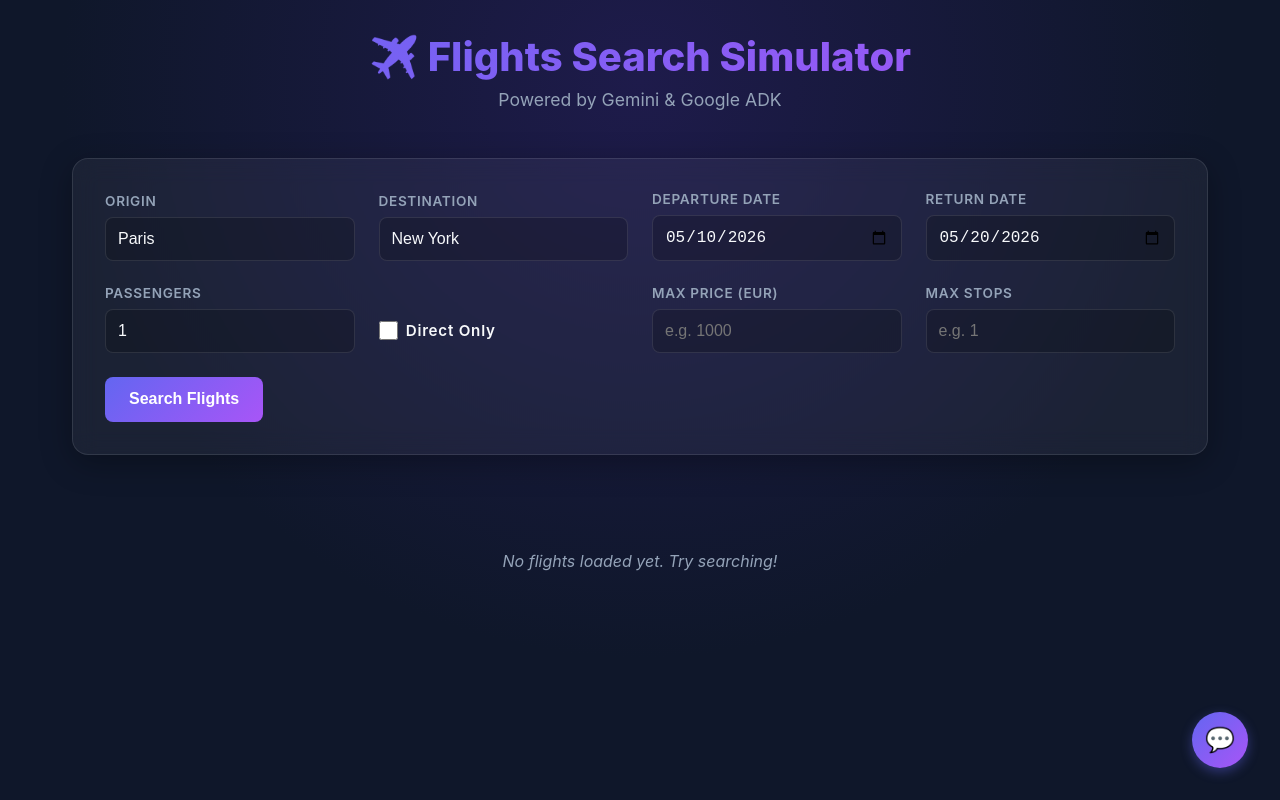
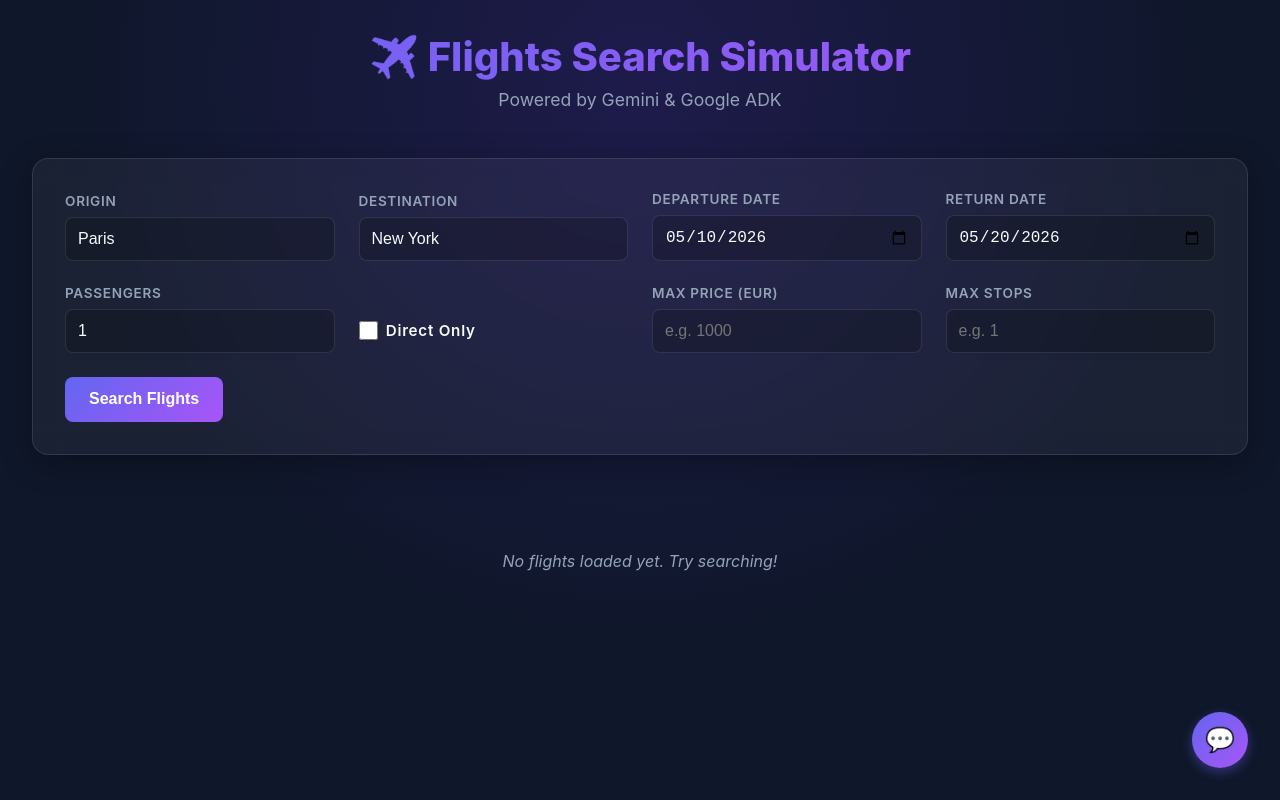
Before and after one commit to maggiemhanna/flights_search, a React (Vite) app in the folder frontend/: page / in a window 1280 px wide. Built offline with nearby package versions, Linux system fonts and the light colour scheme.

Commit message:
Fix pagination bug in ChatWidget and update layout width

```diff
--- a/frontend/src/App.jsx
+++ b/frontend/src/App.jsx
@@ -249,7 +249,7 @@
           <div className="empty-state">No flights loaded yet. Try searching!</div>
         )}
       </div>
-      <ChatWidget flights={flights} setFlights={setFlights} searchParams={searchParams} setSearchParams={setSearchParams} fetchFlights={fetchFlights} />
+      <ChatWidget flights={flights} setFlights={setFlights} searchParams={searchParams} setSearchParams={setSearchParams} fetchFlights={fetchFlights} setCurrentPage={setCurrentPage} />
     </div>
   );
 }
--- a/frontend/src/ChatWidget.jsx
+++ b/frontend/src/ChatWidget.jsx
@@ -1,6 +1,6 @@
 import { useState } from 'react';
 
-function ChatWidget({ flights, setFlights, searchParams, setSearchParams, fetchFlights }) {
+function ChatWidget({ flights, setFlights, searchParams, setSearchParams, fetchFlights, setCurrentPage }) {
   const [isOpen, setIsOpen] = useState(false);
   const [messages, setMessages] = useState([
     { sender: 'bot', text: 'Hello! I can help you filter or find flights. Try "flights under $500", "flights with good wifi", or "flights with lower emission".' }
@@ -93,9 +93,11 @@
                 filtered = flights.filter(f => f.stops === 0);
               }
               setFlights(filtered);
+              setCurrentPage(1);
             }
           } else if ((decision === 'smart_filter' || decision === 'filter_smart') && result.flights_output) {
             setFlights(result.flights_output);
+            setCurrentPage(1);
           }
         } else if (decision === 'continue' || decision === 'inspiration_agent') {
           let botResponse;
--- a/frontend/src/index.css
+++ b/frontend/src/index.css
@@ -27,7 +27,7 @@
 }
 
 .container {
-  max-width: 1200px;
+  max-width: 1400px;
   margin: 0 auto;
   padding: 2rem;
 }
```
